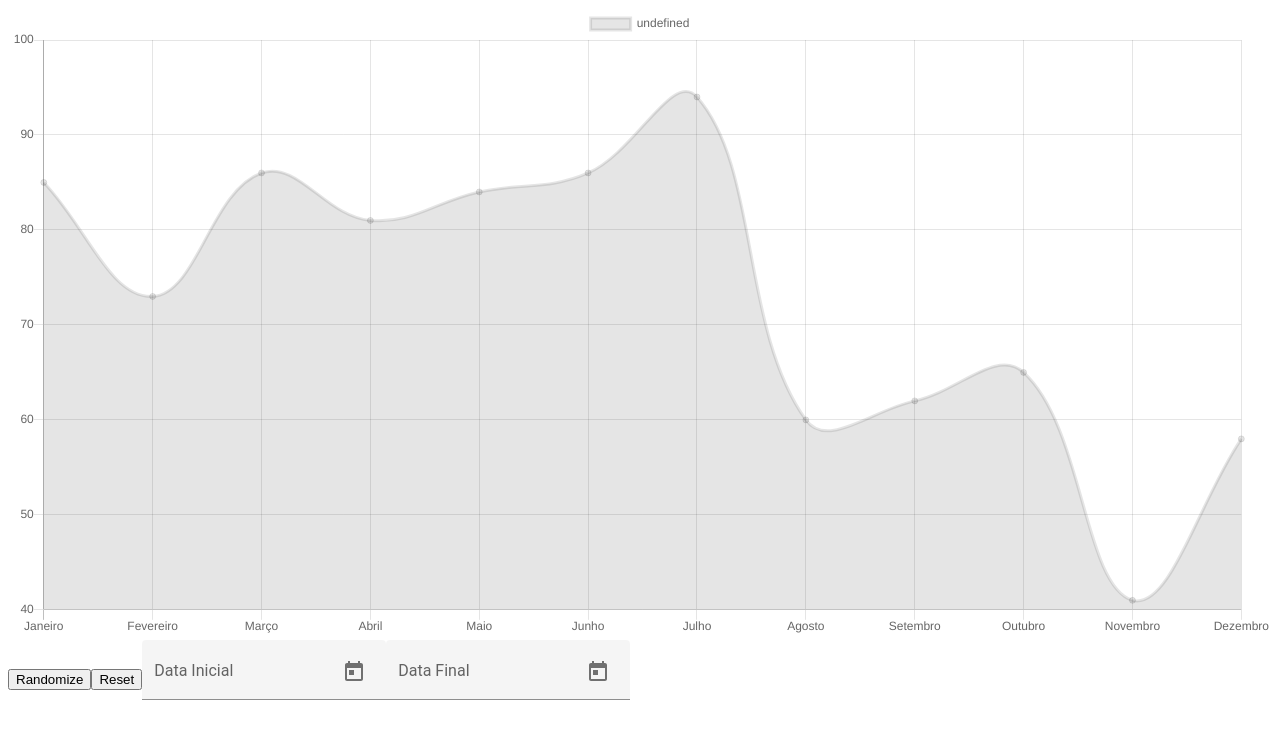
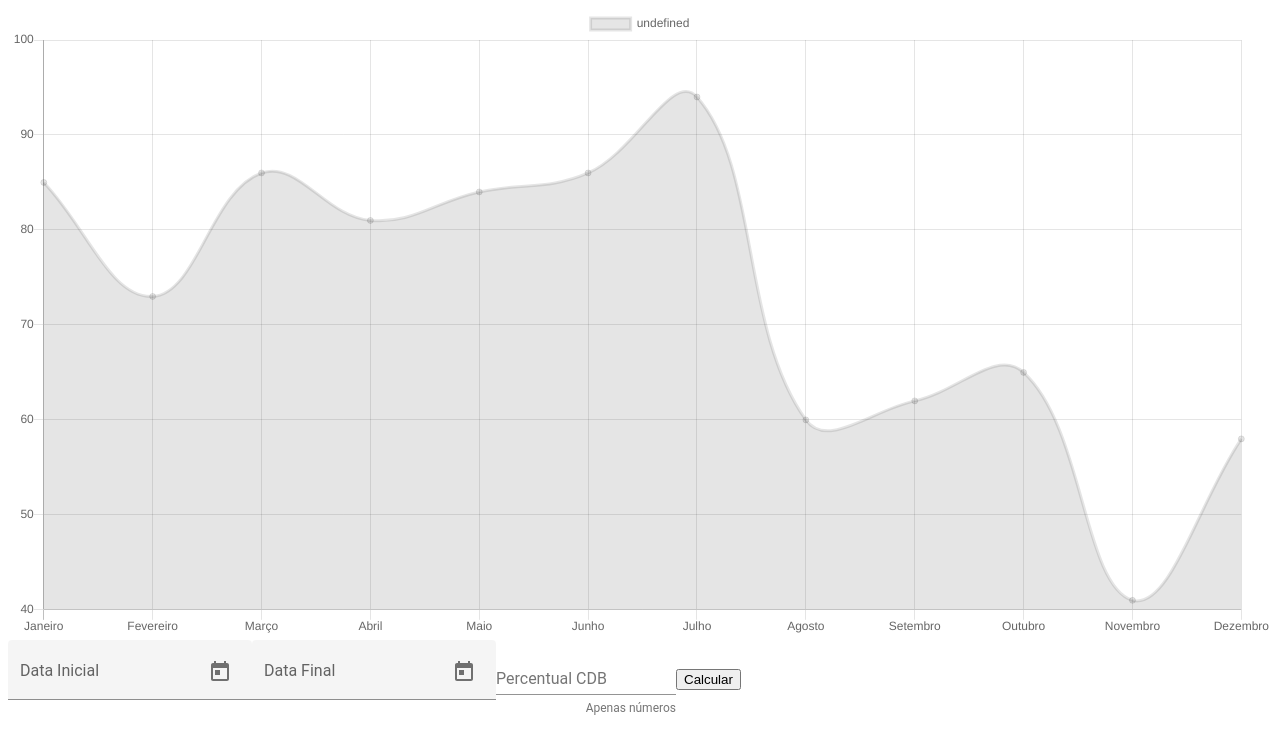
Before and after one commit to pablocarvalho/simpleCDIapp, an Angular app: page / in a window 1280 px wide. Shown: the top 754 px of the page. Built offline with nearby package versions, Linux system fonts and the light colour scheme.

Commit message:
ploting result from server. It's ugly, but barely works lol

```diff
--- a/package.json
+++ b/package.json
@@ -22,6 +22,7 @@
     "@angular/platform-browser-dynamic": "~10.2.0",
     "@angular/router": "~10.2.0",
     "chart.js": "^2.9.4",
+    "ng-currency": "^1.2.8",
     "rxjs": "~6.6.0",
     "tslib": "^2.0.0",
     "zone.js": "~0.10.2"
--- a/src/app/app.component.html
+++ b/src/app/app.component.html
@@ -2,8 +2,8 @@
     <canvas #meuCanvas></canvas>
 </div>
 <div class="button-row">
-    <button (click)="onClickMe()">Randomize</button>
-    <button (click)="resetChart()">Reset</button>
+    <!-- <button (click)="onClickMe()">Randomize</button>
+    <button (click)="resetChart()">Reset</button>     -->
 
     <mat-form-field class="data-inicial" appearance="fill">
         <mat-label>Data Inicial</mat-label>
@@ -19,4 +19,15 @@
         <mat-datepicker #picker2></mat-datepicker>
     </mat-form-field>
 
+    <mat-form-field >
+        <mat-label>Percentual CDB</mat-label>
+        <mat-hint align="end">Apenas números</mat-hint>
+        <input matInput type="decimal" class="example-right-align" name="cdb" #cdbinput>
+        <mat-error *ngIf="isNumeric('cdb')">Utilize o formato 0.00</mat-error>
+        <!-- <span matPrefix>$&nbsp;</span> -->
+        <!-- <span matSuffix>.00</span> -->
+    </mat-form-field>
+
+      <button mat-stroked-button color="Warn" (click)="sendRequest(cdbinput.value)">Calcular</button>
+
 </div>
--- a/src/app/app.component.ts
+++ b/src/app/app.component.ts
@@ -1,5 +1,8 @@
+import { query } from '@angular/animations';
 import { Component, OnInit, ViewChild, ElementRef } from '@angular/core';
 import { Chart } from 'chart.js';
+import { stringify } from 'querystring';
+import { DataService } from './data.service';
 
 @Component({
   selector: 'app-root',
@@ -10,7 +13,10 @@ export class AppComponent implements OnInit {
 
     minDate: Date;
     maxDate: Date;
-    constructor() {
+    startDate: Date;
+    endDate: Date;
+
+    constructor(private dataService: DataService) {
         // Set the minimum to January 1st 20 years in the past and December 31st a year in the future.
         const currentYear = new Date().getFullYear();
         this.minDate = new Date(currentYear - 20, 0, 1);
@@ -35,45 +41,23 @@ export class AppComponent implements OnInit {
     });
   }
 
-  shuffle(array: Array<number>, maxValue: number ): Array<number> {
+  plotData(originData: any): void {
 
-    for (let i = 0; i < array.length; i++) {
-        array[i] = Math.floor(Math.random() * (maxValue + 1));
-     }
+    const grlabels = originData.map(function(e) {
+        return e.date;
+     });
+    const grdata = originData.map(function(e) {
+        return e.unitPrice;
+     });
 
-    return array;
-  }
-
-
-
-  onClickMe(): void {
-    // const target = evt.target
-    let a: number[] = new Array(12);
-    a = this.shuffle(a, 100);
 
     const chart = new Chart(this.elemento.nativeElement, {
         type: 'line',
         data: {
-            labels: ['Janeiro', 'Fevereiro', 'Março', 'Abril', 'Maio', 'Junho', 'Julho', 'Agosto', 'Setembro', 'Outubro', 'Novembro', 'Dezembro'],
+            labels: grlabels,
             datasets: [
                 {
-                    data: a
-                }
-            ]
-        }
-
-});
-  }
-
-  resetChart(): void {
-    // const target = evt.target
-    const chart = new Chart(this.elemento.nativeElement, {
-        type: 'line',
-        data: {
-            labels: ['Janeiro', 'Fevereiro', 'Março', 'Abril', 'Maio', 'Junho', 'Julho', 'Agosto', 'Setembro', 'Outubro', 'Novembro', 'Dezembro'],
-            datasets: [
-                {
-                    data: [0, 0, 0, 0, 0, 0, 0, 0, 0, 0, 0, 0]
+                    data: grdata
                 }
             ]
         }
@@ -82,17 +66,59 @@ export class AppComponent implements OnInit {
   }
 
     inputStartEvent(event: any): void{
+        this.startDate = event.value;
         console.log(event.value);
     }
     changeStartEvent(event: any): void{
+        this.startDate = event.value;
         console.log(event.value);
     }
 
     inputEndEvent(event: any): void{
+        this.endDate = event.value;
         console.log(event.value);
     }
     changeEndEvent(event: any): void{
+        this.endDate = event.value;
         console.log(event.value);
+    }
+    isNumeric(candidate: string): boolean{
+
+        let decimal: number;
+        decimal = parseFloat(candidate);
+        if (isNaN(decimal)){
+            console.log('false ' + decimal.toString );
+            return false;
+        }
+        console.log('true ' + parseFloat(candidate) );
+        return true;
+    }
+
+    sendRequest(cdbValue: string): void{
+
+        console.log(this.startDate);
+        console.log(this.endDate);
+        console.log(cdbValue);
+
+        const request = {
+            investmentDate : this.startDate.getFullYear() + '-' + (this.startDate.getMonth() + 1) + '-' + this.startDate.getDate(),
+            cdbRate : cdbValue,
+            currentDate : this.endDate.getFullYear() + '-' + (this.endDate.getMonth() + 1) + '-' + this.endDate.getDate(),
+        };
+
+        this.dataService.query(request).subscribe(
+            data => {
+                console.log(data);
+                this.plotData(data);
+            },
+            () =>  {
+                return console.log('answer received');
+            });
+
+        console.log(request);
+
+        parseFloat(cdbValue);
+
     }
 
 }
--- /dev/null
+++ b/src/app/data.service.ts
@@ -0,0 +1,15 @@
+import { HttpClient } from '@angular/common/http';
+import { Injectable } from '@angular/core';
+
+@Injectable({providedIn : 'root'})
+
+export class DataService {
+    apiUrl = 'https://cdi-app-backend.herokuapp.com/unc';
+
+    constructor(private http: HttpClient){}
+
+    query(jsonObject: any): any{
+        return this.http.post<any>(this.apiUrl, jsonObject, {responseType: 'json'});
+    }
+
+}
```
Also changed, not shown: src/app/app.module.ts (+5 -2 lines), 1 other file (tests, documents, lock files or other folders).
